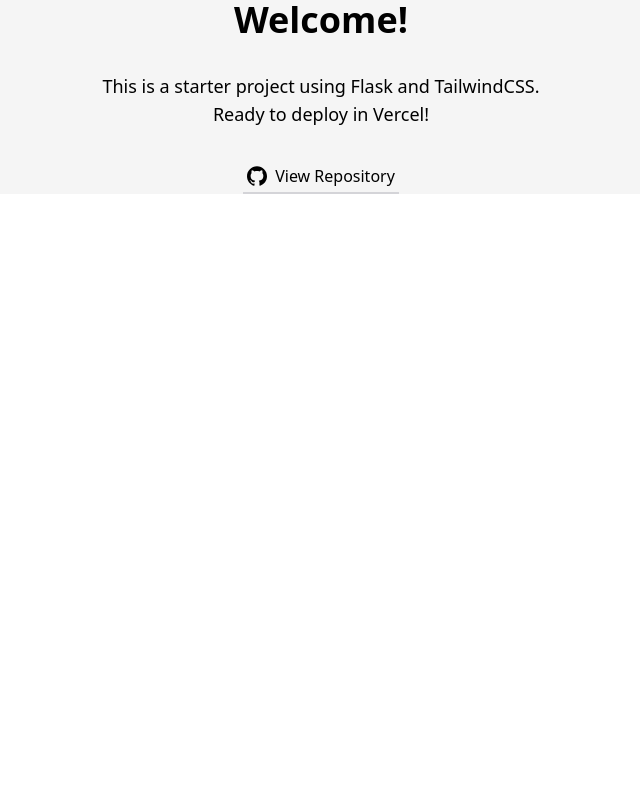
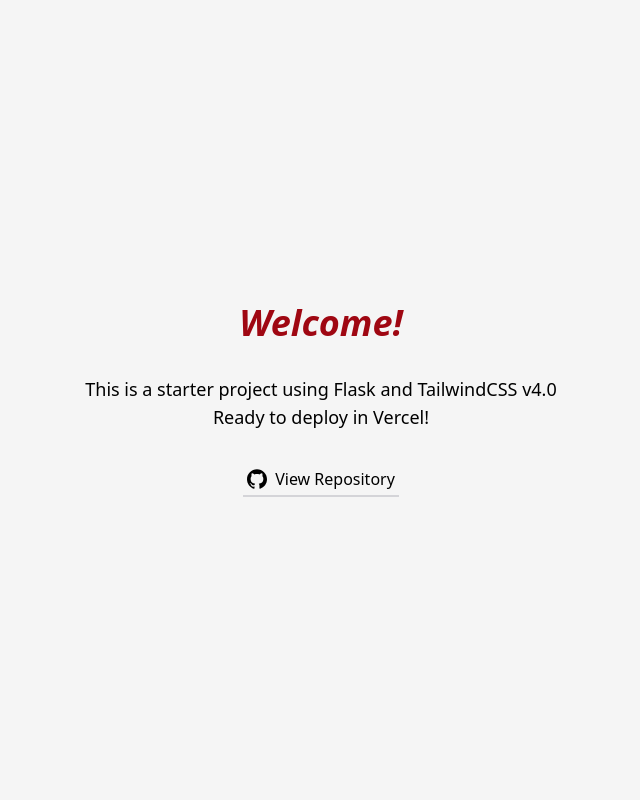
Before and after one commit to odhyp/flask-tailwindcss-starter, a Flask app: page / in a window 1280 px wide. Shown: the whole page, without its empty margins (319-959 px from the left). Run offline with Flask 3, Linux system fonts and the light colour scheme; style sheets or scripts are compiled from the project's sources.

Commit message:
refactor: update index page

```diff
--- a/templates/index.html
+++ b/templates/index.html
@@ -2,19 +2,21 @@
 
 <!-- INDEX -->
 {% block content %}
-<main class="flex h-full w-full items-center justify-center bg-neutral-100">
+<main
+  class="flex h-dvh w-full items-center justify-center bg-neutral-100 sm:h-screen"
+>
   <div
     class="mx-auto flex w-full max-w-prose flex-col items-center gap-y-8 text-center"
   >
-    <h1 class="text-4xl font-bold">Welcome!</h1>
+    <h1 class="sample text-4xl font-bold">Welcome!</h1>
     <h2 class="text-lg font-medium">
-      This is a starter project using Flask and TailwindCSS.<br />Ready to
+      This is a starter project using Flask and TailwindCSS v4.0<br />Ready to
       deploy in Vercel!
     </h2>
     <div>
       <!-- GITHUB REPOSITORY -->
       <a
-        class="flex items-center gap-x-2 border-b-2 border-b-zinc-300 border-opacity-0 p-1 hover:border-opacity-100"
+        class="border-opacity-0 hover:border-opacity-100 flex items-center gap-x-2 border-b-2 border-b-zinc-300 p-1"
         href="https://github.com/odhyp/flask-tailwindcss-starter"
       >
         <svg
```
